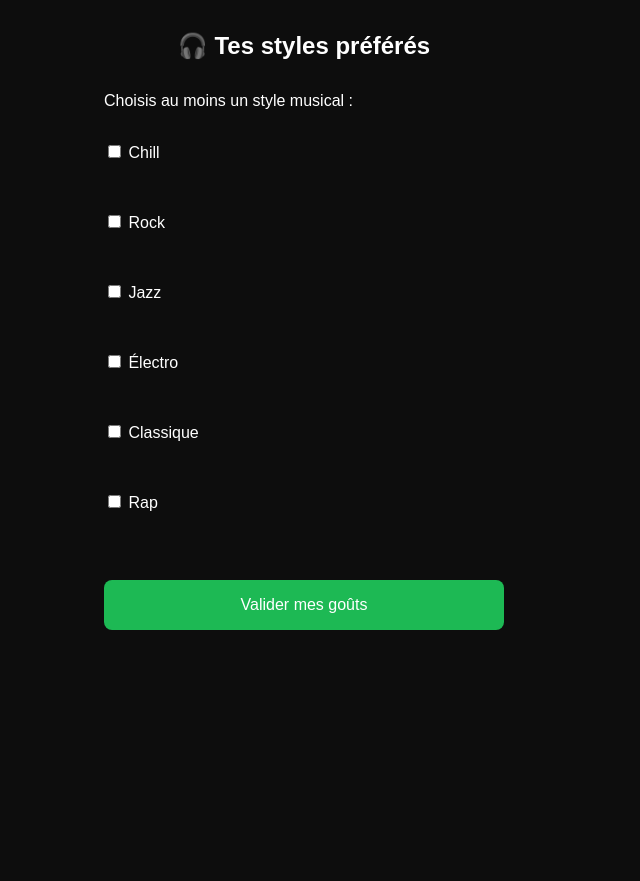
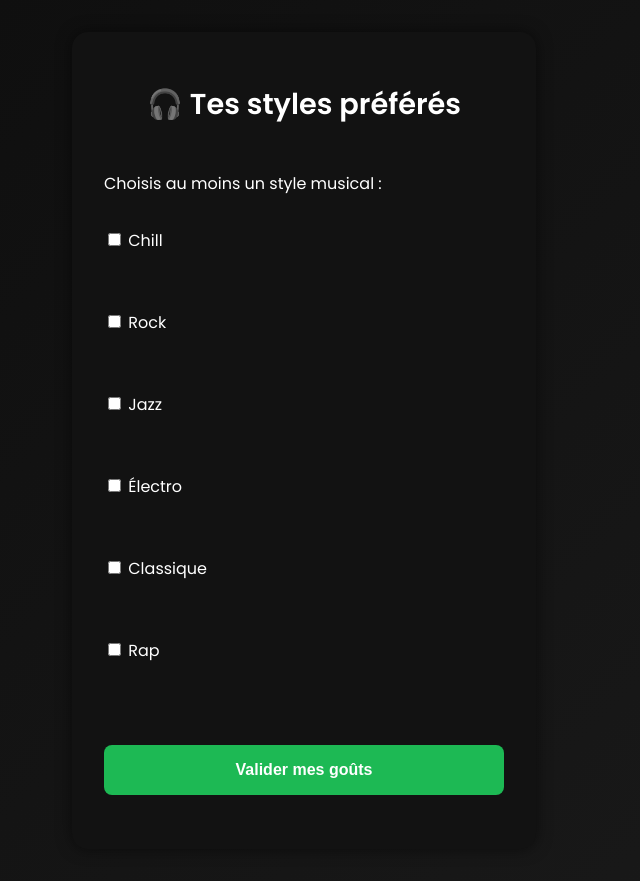
Before and after one commit to Callacos/IAMusic., a Flask app: page /preferences in a window 1280 px wide. Shown: the whole page, without its empty margins (336-976 px from the left). Before the commit the page ends 630 px from the top, so only its background shows below. Run offline with Flask 3, Linux system fonts and the light colour scheme; a user stored in the database is signed in; data comes from the database, SQL or seed files in the repository; both versions use the stored data as it was after the commit.

Commit message:
Refactor CSS styles: enhance layout, improve button interactions, and update input focus effects

```diff
--- a/app/static/style.css
+++ b/app/static/style.css
@@ -1,19 +1,36 @@
+@import url('https://fonts.googleapis.com/css2?family=Poppins:wght@400;600&display=swap');
+
 body {
-    font-family: sans-serif;
-    background: #0d0d0d;
+  font-family: 'Poppins', sans-serif;
+  background: linear-gradient(135deg, #0d0d0d, #1a1a1a);
   color: #fff;
   margin: 0;
-    padding: 1em;
+  padding: 2em;
+  min-height: 100vh;
+  display: flex;
+  justify-content: center;
+  align-items: center;
 }
 
 main {
   max-width: 400px;
-    margin: auto;
+  width: 100%;
+  background-color: #121212;
+  padding: 2em;
+  border-radius: 1em;
+  box-shadow: 0 0 15px rgba(0, 0, 0, 0.5);
+  animation: fadeIn 0.6s ease;
+}
+
+@keyframes fadeIn {
+  from { opacity: 0; transform: translateY(20px); }
+  to { opacity: 1; transform: translateY(0); }
 }
 
 h1 {
-    font-size: 1.5em;
+  font-size: 1.8em;
   text-align: center;
+  margin-bottom: 1em;
 }
 
 form {
@@ -27,6 +44,14 @@ body {
   border: none;
   border-radius: 0.5em;
   font-size: 1em;
+  background-color: #1e1e1e;
+  color: white;
+  transition: all 0.3s ease;
+}
+
+input:focus {
+  outline: none;
+  box-shadow: 0 0 0 2px #1db954;
 }
 
 button {
@@ -36,15 +61,35 @@ body {
   color: white;
   border: none;
   border-radius: 0.5em;
+  cursor: pointer;
+  font-weight: bold;
+  transition: background-color 0.3s ease, transform 0.2s ease;
+}
+
+button:hover {
+  background-color: #1ed760;
+  transform: scale(1.03);
 }
 
 #resultat {
   margin-top: 1.5em;
   text-align: center;
+  font-size: 0.9em;
+  color: #ccc;
 }
 
+/* Lien retour connexion / inscription */
+a {
+  color: #1db954;
+  text-decoration: none;
+  transition: color 0.2s;
+}
 
-  /* bouton option index.html*/
+a:hover {
+  color: #1ed760;
+}
+
+/* Menu bouton */
 .menu-container {
   position: absolute;
   top: 10px;
@@ -59,6 +104,11 @@ body {
   padding: 8px 12px;
   cursor: pointer;
   border-radius: 4px;
+  transition: background-color 0.3s;
+}
+
+.menu-button:hover {
+  background-color: #555;
 }
 
 .dropdown-content {
```
Also changed, not shown: app/database/music.db. Lines whose indentation alone changed are shown as unchanged.
